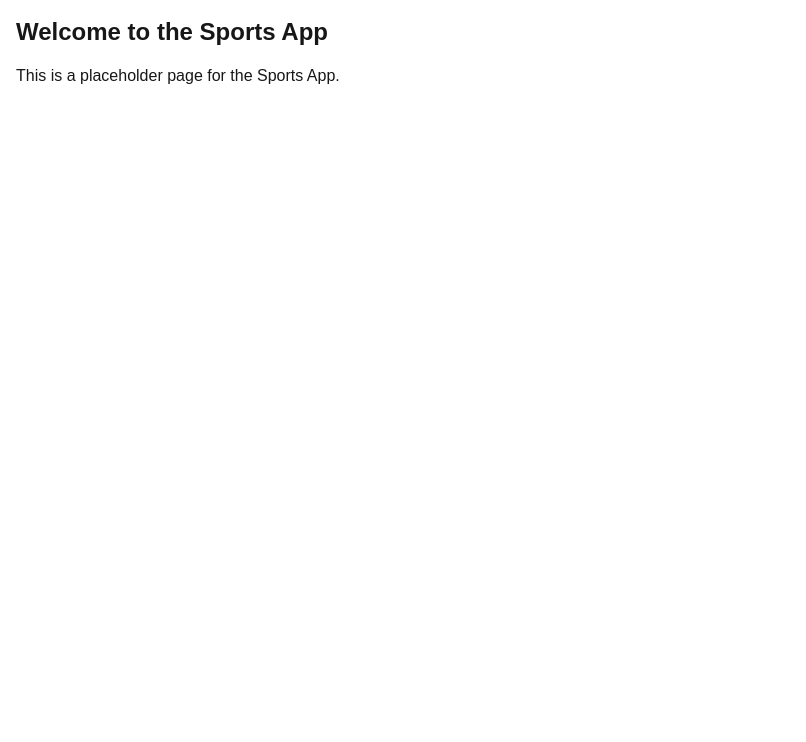
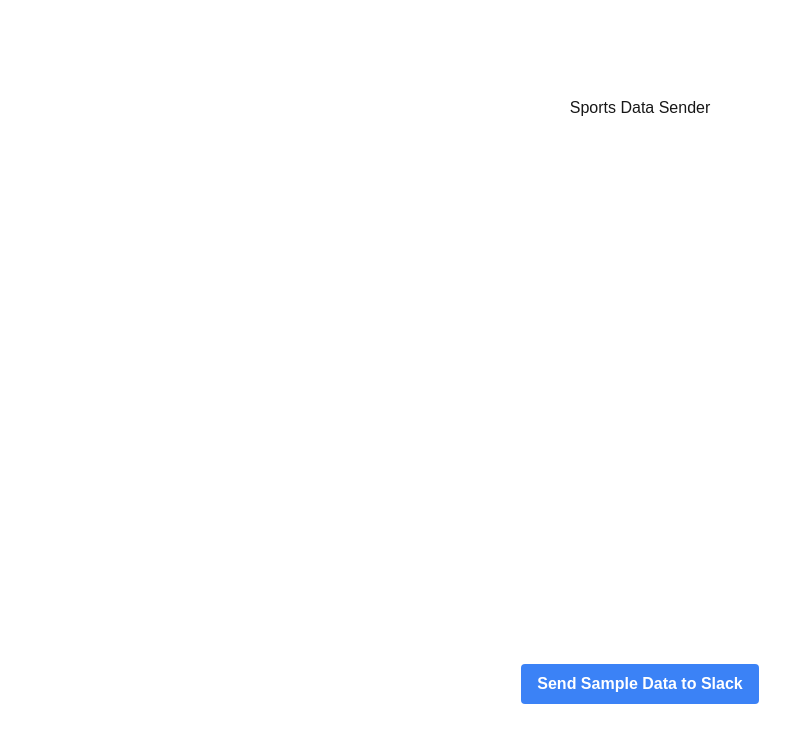
Before and after one commit to mattjared/scorelord, a Next.js app: page / in a window 1280 px wide. Shown: the top 742 px of the page, without its empty margins (0-806 px from the left). Built offline with nearby package versions, Linux system fonts and the light colour scheme.

Commit message:
Cory Blackwell

```diff
--- /dev/null
+++ b/src/app/api/sendSlackTestMessage/route.ts
@@ -0,0 +1,37 @@
+import { NextResponse } from 'next/server';
+
+async function sendToSlack(message: string) {
+  const slackWebhookUrl = process.env.SLACK_WEBHOOK_URL;
+  if (!slackWebhookUrl) {
+    throw new Error('Slack webhook URL is not configured');
+  }
+
+  const response = await fetch(slackWebhookUrl, {
+    method: 'POST',
+    headers: {
+      'Content-Type': 'application/json',
+    },
+    body: JSON.stringify({ text: message }),
+  });
+
+  if (!response.ok) {
+    throw new Error(`Failed to send message to Slack: ${response.status}`);
+  }
+
+  return response.text();
+}
+
+export async function POST() {
+  try {
+    const message = "Hello from the web app!";
+    await sendToSlack(message);
+
+    return NextResponse.json({ success: true, message: 'Message sent to Slack' });
+  } catch (error) {
+    console.error('Error:', error);
+    return NextResponse.json(
+      { success: false, error: error instanceof Error ? error.message : 'Unknown error' },
+      { status: 500 }
+    );
+  }
+}
--- a/src/app/page.tsx
+++ b/src/app/page.tsx
@@ -1,8 +1,15 @@
 export default function Home() {
   return (
-    <div className="container mx-auto p-4">
-      <h1 className="text-2xl font-bold mb-4">Welcome to the Sports App</h1>
-      <p>This is a placeholder page for the Sports App.</p>
-    </div>
+    <main className="flex min-h-screen flex-col items-center justify-between p-24">
+      <h1>Sports Data Sender</h1>
+      <form action="/api/sendSlackTestMessage" method="post">
+        <button
+          type="submit"
+          className="bg-blue-500 hover:bg-blue-700 text-white font-bold py-2 px-4 rounded"
+        >
+          Send Sample Data to Slack
+        </button>
+      </form>
+    </main>
   );
 }
```
